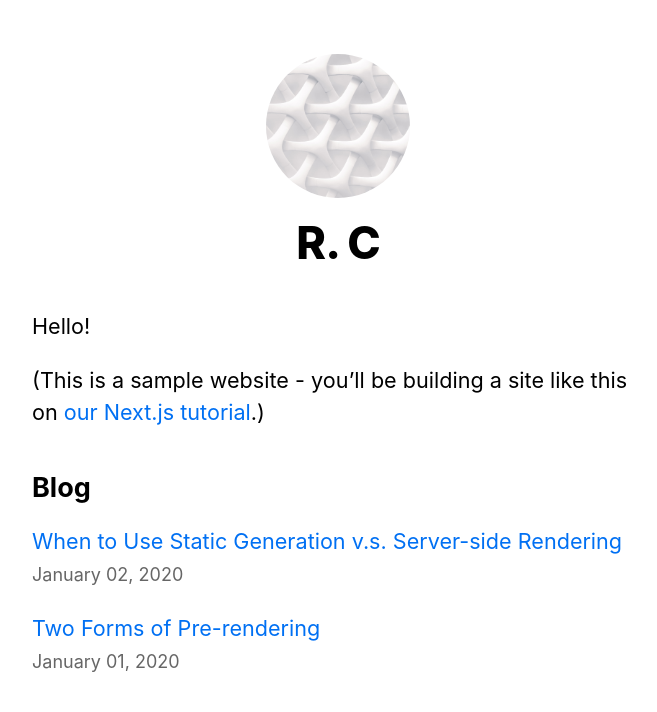
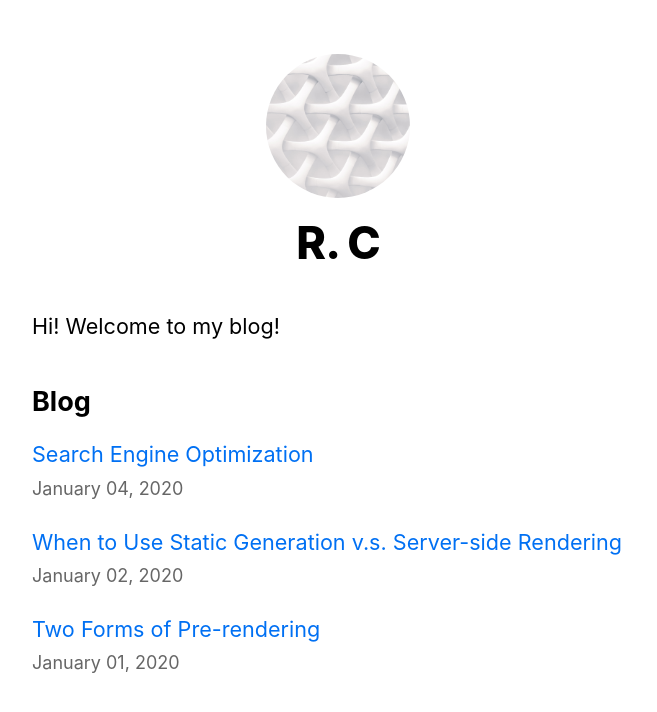
Before and after one commit to rcioara/nextjs-blog, a Next.js app: page / in a window 1280 px wide. Shown: the top 712 px of the page, without its empty margins (302-959 px from the left). Built offline with nearby package versions, Linux system fonts and the light colour scheme.

Commit message:
add new blog post about SEO

```diff
--- a/pages/index.js
+++ b/pages/index.js
@@ -13,11 +13,7 @@ const Home = ({ allPostsData }) => {
         <title>{siteTitle}</title>
       </Head>
       <section className={utilStyles.headingMd}>
-        <p>Hello!</p>
-        <p>
-          (This is a sample website - you’ll be building a site like this on{" "}
-          <a href="https://nextjs.org/learn">our Next.js tutorial</a>.)
-        </p>
+        <p>Hi! Welcome to my blog!</p>
       </section>
 
       <section className={`${utilStyles.headingMd} ${utilStyles.padding1px}`}>
--- /dev/null
+++ b/posts/seo.md
@@ -0,0 +1,8 @@
+---
+title: "Search Engine Optimization"
+date: "2020-01-04"
+---
+
+**What is SEO?**
+
+**SEO** stands for Search Engine Optimization. The goal of SEO is to create a strategy that will increase your rankings position in search engine results. The higher the ranking, the more organic traffic to your site, which ultimately leads to more business for you!
```
